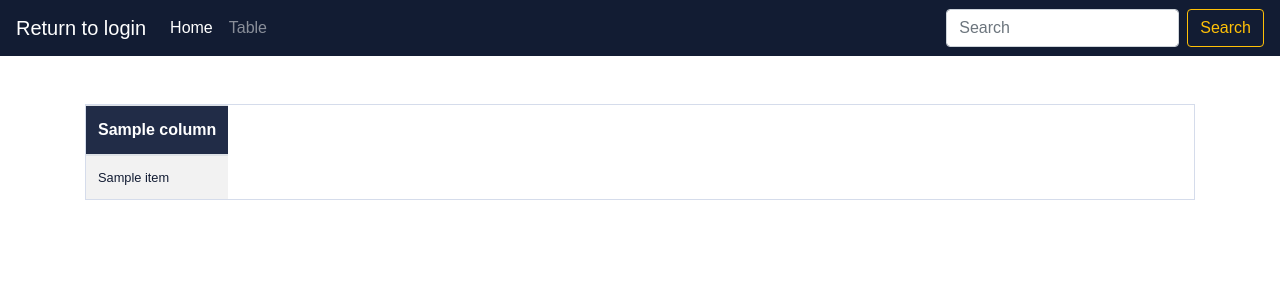
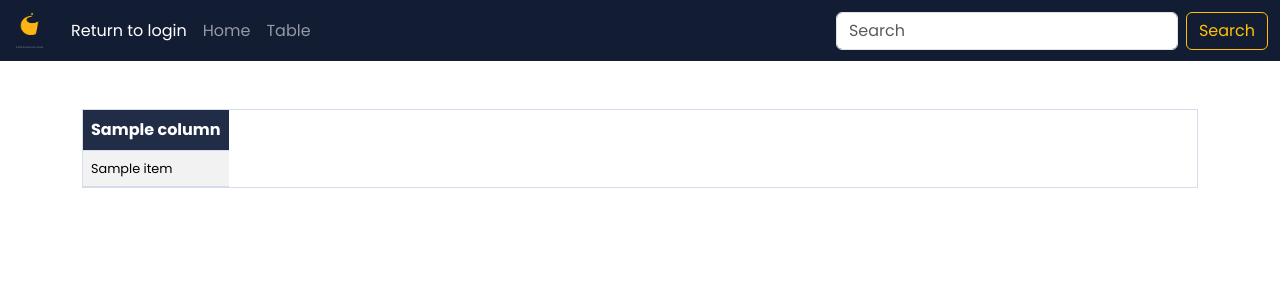
Before and after one commit to highmountain12321/flask-template, a Flask app: template templates/table_view.html in a window 1280 px wide. Shown: the top 300 px of the page. Run offline with Flask 3, Linux system fonts and the light colour scheme; the template is opened without the code that fills it: most values are stand-ins (such as "Sample title", 1, 10 or a date in 2020); some libraries are stand-ins or nearby versions.

Commit message:
feat: update table colour according to the bootstrap5

```diff
--- a/static/css/style.css
+++ b/static/css/style.css
@@ -189,7 +189,7 @@
     max-height: 96vh;
 }
 
-.data-table thead {
+.data-table thead th{
     background-color: var(--asphalt-800);
     color: white;
 }
@@ -205,3 +205,7 @@
     font-size: 0.8rem;
     word-wrap: break-word;
 }
+
+.search-submit {
+
+}
--- a/templates/base.html
+++ b/templates/base.html
@@ -16,9 +16,9 @@
 <body>
     {% block body %}body{% endblock %}
 
-    <script src="https://cdn.jsdelivr.net/npm/@popperjs/core@2.5.2/dist/umd/popper.min.js"></script>
     <script src="https://code.jquery.com/jquery-3.7.1.min.js"
         integrity="sha256-/JqT3SQfawRcv/BIHPThkBvs0OEvtFFmqPF/lYI/Cxo=" crossorigin="anonymous"></script>
+    <script src="https://cdn.jsdelivr.net/npm/@popperjs/core@2.5.2/dist/umd/popper.min.js"></script>
     <script src="https://cdn.jsdelivr.net/npm/bootstrap@5.3.1/dist/js/bootstrap.bundle.min.js"></script>
 </body>
 
--- a/templates/table_view.html
+++ b/templates/table_view.html
@@ -1,49 +1,32 @@
-<!DOCTYPE html>
-<html lang="en">
+{% extends "base.html" %}
+{% block title %}Sample Page{% endblock %}
 
-<head>
-    <meta charset="UTF-8">
-    <link rel="stylesheet" href="https://stackpath.bootstrapcdn.com/bootstrap/4.3.1/css/bootstrap.min.css">
-    <link rel="stylesheet" href="{{ url_for('static', filename='css/style.css') }}">
-    <title>Sample Table</title>
-    <style>
-
-    </style>
-</head>
-
-<body>
-    <nav class="navbar navbar-expand-lg navbar-dark ">
-        <a class="navbar-brand" href="/login">Return to login</a>
-        <button class="navbar-toggler" type="button" data-toggle="collapse" data-target="#navbarSupportedContent"
+{% block body %}
+<nav class="navbar navbar-expand-lg navbar-dark">
+    <div class="container-fluid">
+        <a class="navbar-brand" href="#"><img src="{{url_for('static', filename='images/logo_2x.png')}}"
+            style="width: 35px;" alt="logo"></a>
+        <button class="navbar-toggler" type="button" data-bs-toggle="collapse" data-bs-target="#navbarSupportedContent"
             aria-controls="navbarSupportedContent" aria-expanded="false" aria-label="Toggle navigation">
             <span class="navbar-toggler-icon"></span>
         </button>
-
         <div class="collapse navbar-collapse" id="navbarSupportedContent">
-            <ul class="navbar-nav mr-auto">
-                <li class="nav-item active">
-                    <a class="nav-link" href="/">Home <span class="sr-only">(current)</span></a>
+            <ul class="navbar-nav me-auto mb-2 mb-lg-0">
+                <li class="nav-item">
+                    <a class="nav-link active" aria-current="page" href="/login">Return to login</a>
+                </li>
+                <li class="nav-item">
+                    <a class="nav-link" href="/">Home</a>
                 </li>
                 <li class="nav-item">
                     <a class="nav-link" href="/table">Table</a>
                 </li>
-                <!-- <li class="nav-item dropdown">
-                    <a class="nav-link dropdown-toggle" href="#" id="navbarDropdown" role="button"
-                        data-toggle="dropdown" aria-haspopup="true" aria-expanded="false">
-                        Dropdown
-                    </a>
-                    <div class="dropdown-menu" aria-labelledby="navbarDropdown">
-                        <a class="dropdown-item" href="#">Action</a>
-                        <a class="dropdown-item" href="#">Another action</a>
-                        <div class="dropdown-divider"></div>
-                        <a class="dropdown-item" href="#">Something else here</a>
+            </ul>
+            <form class="d-flex">
+                <input class="form-control me-2" type="search" placeholder="Search" aria-label="Search">
+                <button class="btn btn-outline-warning " type="submit">Search</button>
+            </form>
         </div>
-                </li> -->
-            </ul>
-            <form class="form-inline my-2 my-lg-0">
-                <input class="form-control mr-sm-2" type="search" placeholder="Search" aria-label="Search">
-                <button class="btn btn-outline-warning  my-2 my-sm-0" type="submit">Search</button>
-            </form>
     </div>
 </nav>
 <div class="container mt-5 table-container">
@@ -64,7 +47,7 @@
                 <td>
                     {% if item|string|length > 1000 %}
                     <div class="truncate">
-                            {{ item|truncate(200, true, '  ') | safe }}
+                        {{ item|truncate(200, true, ' ') | safe }}
                         <button type="button" class="btn btn-link btn-sm text-primary p-0" data-toggle="modal"
                             data-target="#modal-{{ index }}-{{ cell_counter }}">
                             more...
@@ -102,6 +85,4 @@
 <script src="https://cdn.jsdelivr.net/npm/@popperjs/core@2.5.2/dist/umd/popper.min.js"></script>
 <script src="https://stackpath.bootstrapcdn.com/bootstrap/4.5.2/js/bootstrap.min.js"></script>
 
-</body>
-
-</html>
+{% endblock %}
```
Lines whose indentation alone changed are shown as unchanged.
